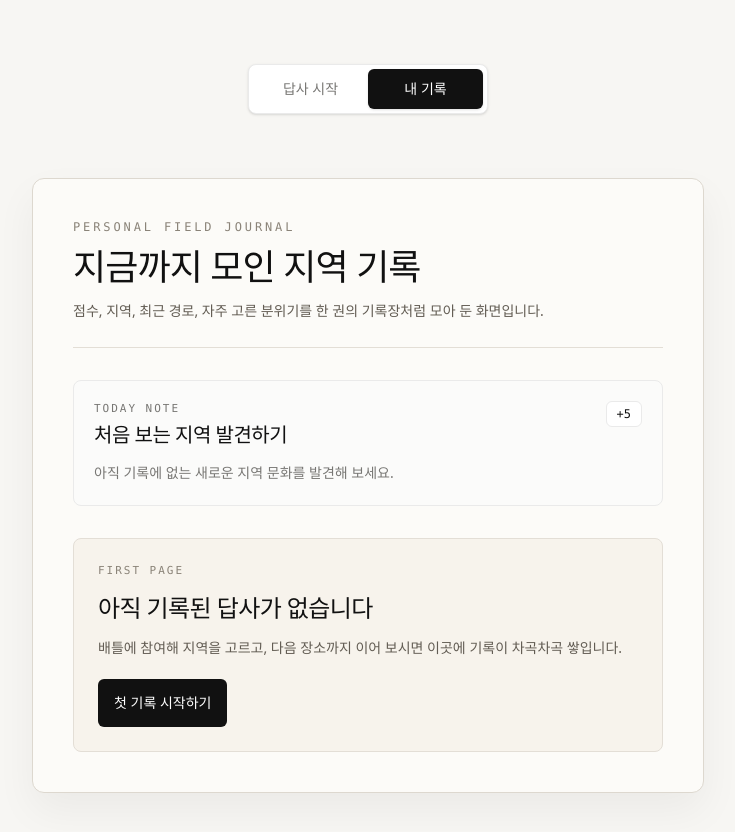
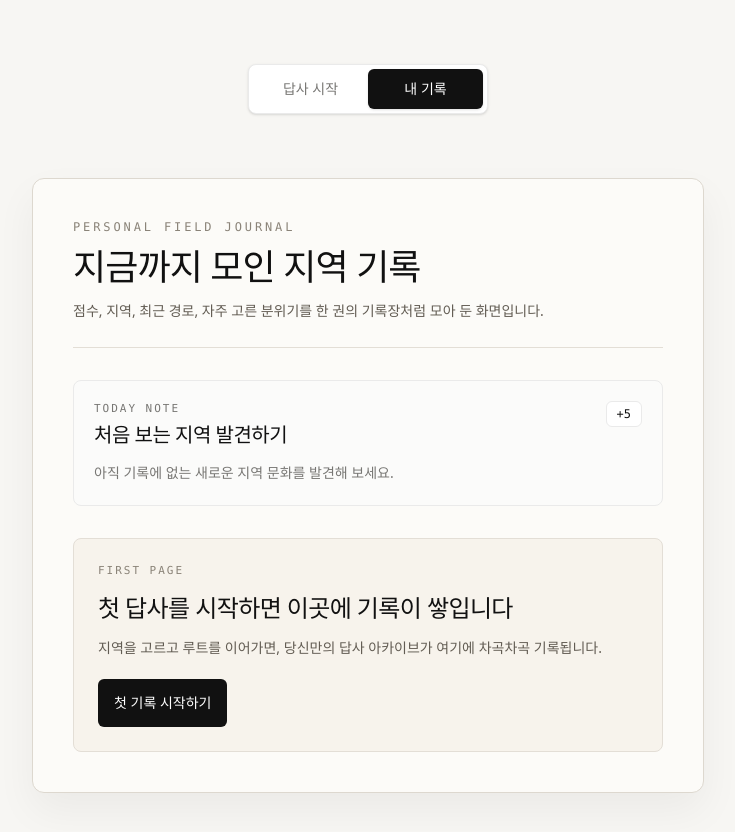
Before and after one commit to dodobow/Khuthon-DULETGIL, a Next.js app: page / in a window 1280 px wide. Both pictures are taken after a click on the button "내 기록". Shown: the top 832 px of the page, without its empty margins (272-1007 px from the left). Built offline with nearby package versions, Linux system fonts and the light colour scheme.

Commit message:
fix: StorySection 제목·대시보드 빈 상태 문구를 답사 저널 톤으로 수정

```diff
--- a/components/ExplorationDashboard.tsx
+++ b/components/ExplorationDashboard.tsx
@@ -67,10 +67,10 @@ export default function ExplorationDashboard({
                 first page
               </p>
               <h3 className="font-serif text-2xl tracking-tight text-[#111111]">
-                아직 기록된 답사가 없습니다
+                첫 답사를 시작하면 이곳에 기록이 쌓입니다
               </h3>
               <p className="max-w-[34rem] text-sm leading-[1.7] text-[#625C53]">
-                배틀에 참여해 지역을 고르고, 다음 장소까지 이어 보시면 이곳에 기록이 차곡차곡 쌓입니다.
+                지역을 고르고 루트를 이어가면, 당신만의 답사 아카이브가 여기에 차곡차곡 기록됩니다.
               </p>
               {onStartExplore && (
                 <button
--- a/components/StorySection.tsx
+++ b/components/StorySection.tsx
@@ -22,7 +22,7 @@ export default function StorySection({
             Phase 04 · local notes
           </p>
           <h2 className="max-w-lg font-serif text-3xl tracking-tight text-[#111111] sm:text-4xl">
-            지역의 분위기를 남긴 짧은 메모
+            내가 만든 루트에 남은 지역 메모
           </h2>
           <p className="max-w-xl text-sm leading-[1.7] text-[#787774]">
             안내 문구보다 사람들의 말이 오래 남는 경우가 있습니다.
```
